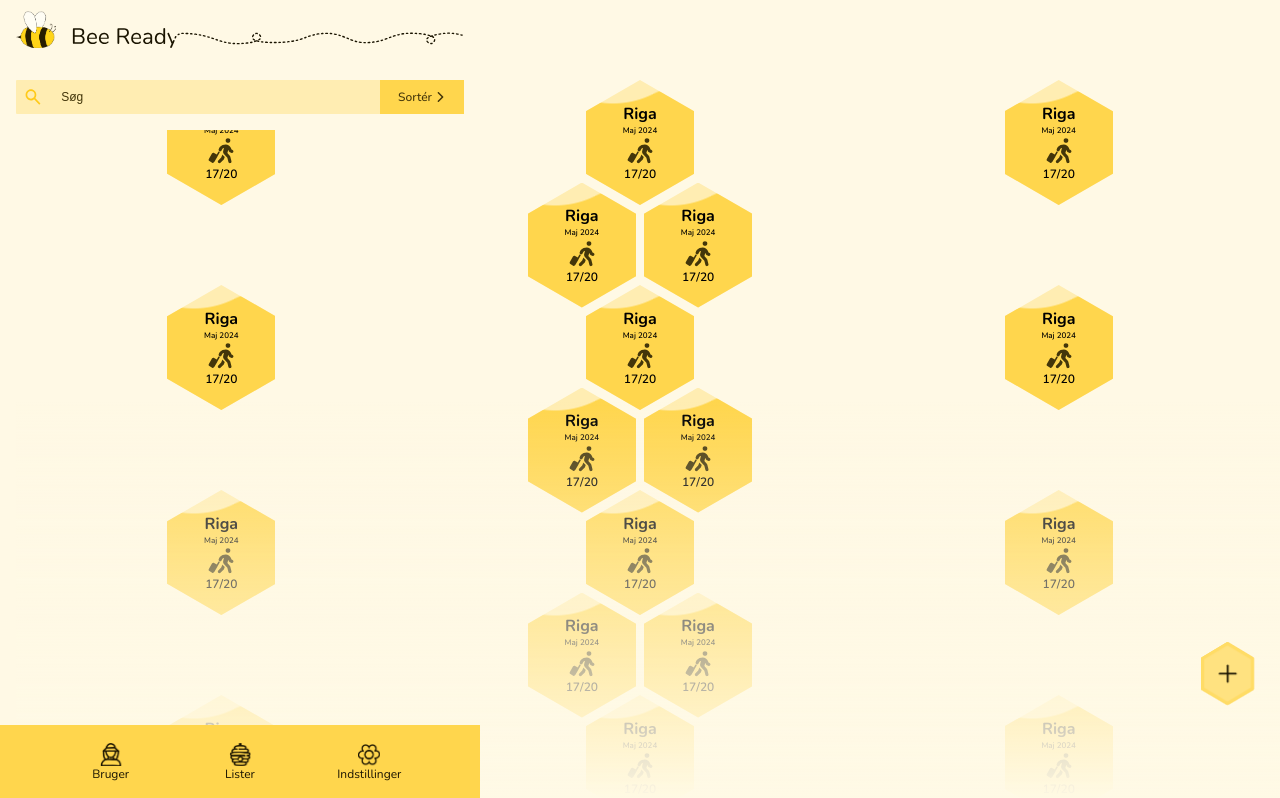
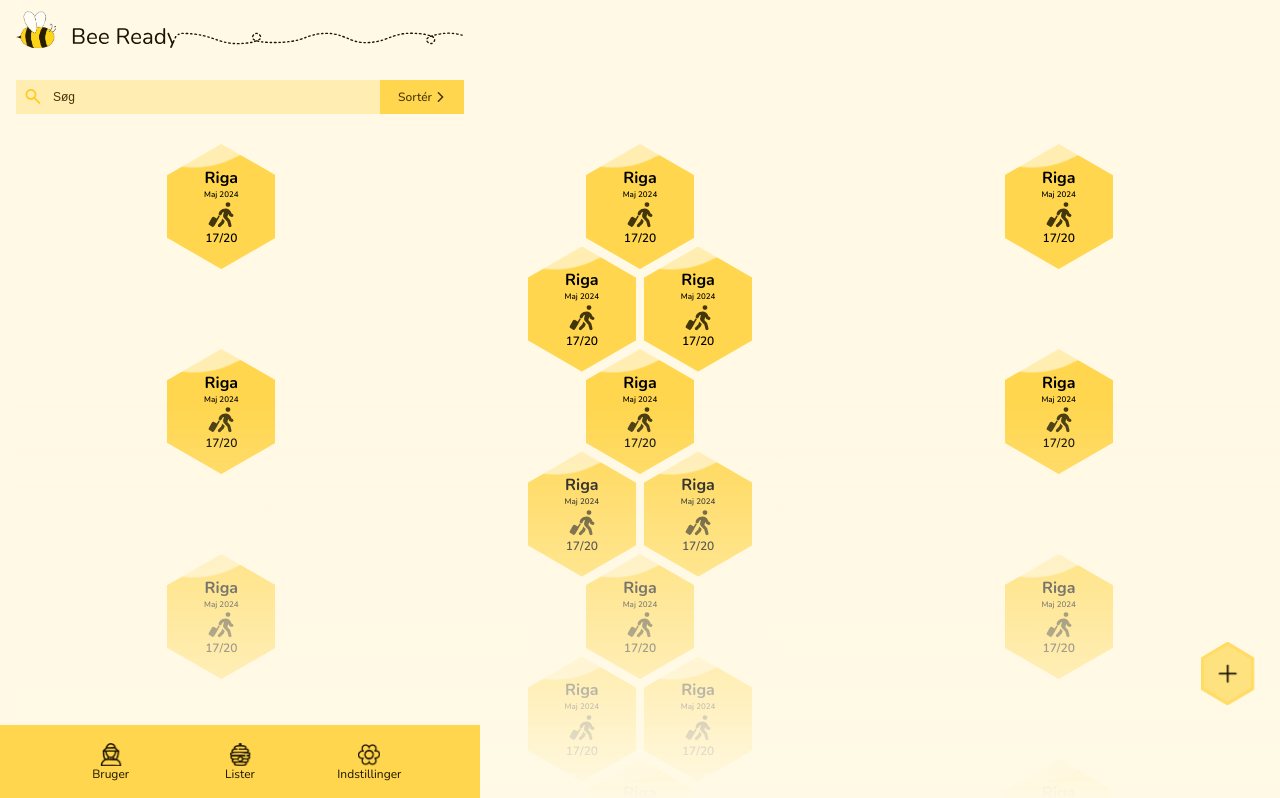
Before and after one commit to simon767b/beeReady, a React (Vite) app: page / in a window 1280 px wide. Shown: the top 798 px of the page. Built offline with nearby package versions, Linux system fonts and the light colour scheme.

Commit message:
sort dropdown color fixed

```diff
--- a/src/index.css
+++ b/src/index.css
@@ -168,12 +168,11 @@ main {
   display: flex;
   justify-content: space-between;
   margin-bottom: 1rem;
-
 }
 
 .search_bar {
   display: flex;
-  gap: 1rem;
+  gap: 0.5rem;
   padding: 1% 2%;
 }
 
@@ -220,9 +219,7 @@ main {
 }
 
 .sort_dropdown {
-  background-color: var(--color7);
-  border-bottom: 1rem solid var(--background);
-  border-left: 1rem solid var(--background);
+  background-color: var(--color3);
   border-radius: 1px;
   display: flex;
   flex-direction: column;
@@ -275,7 +272,7 @@ main {
   display: grid;
   grid-template-columns: repeat(6, auto);
   justify-items: center;
-  padding-top: 22.5px;
+  padding-top: calc(4rem + 22.5px);
   width: 100%;
 }
 
@@ -293,8 +290,8 @@ main {
 }
 
 .beehive .hexagon:nth-child(5n + 2) {
-  margin-left: .5rem;
-  margin-right: .5rem;
+  margin-left: 0.5rem;
+  margin-right: 0.5rem;
 }
 
 .beehive .hexagon:nth-child(5n + 4) {
@@ -308,8 +305,8 @@ main {
 .beehive .hexagon:nth-child(5n + 4),
 .beehive .hexagon:nth-child(5n + 5) {
   grid-column: span 3;
-  margin-left: .25rem;
-  margin-right: .25rem;
+  margin-left: 0.25rem;
+  margin-right: 0.25rem;
 }
 
 .hex_content {
```
